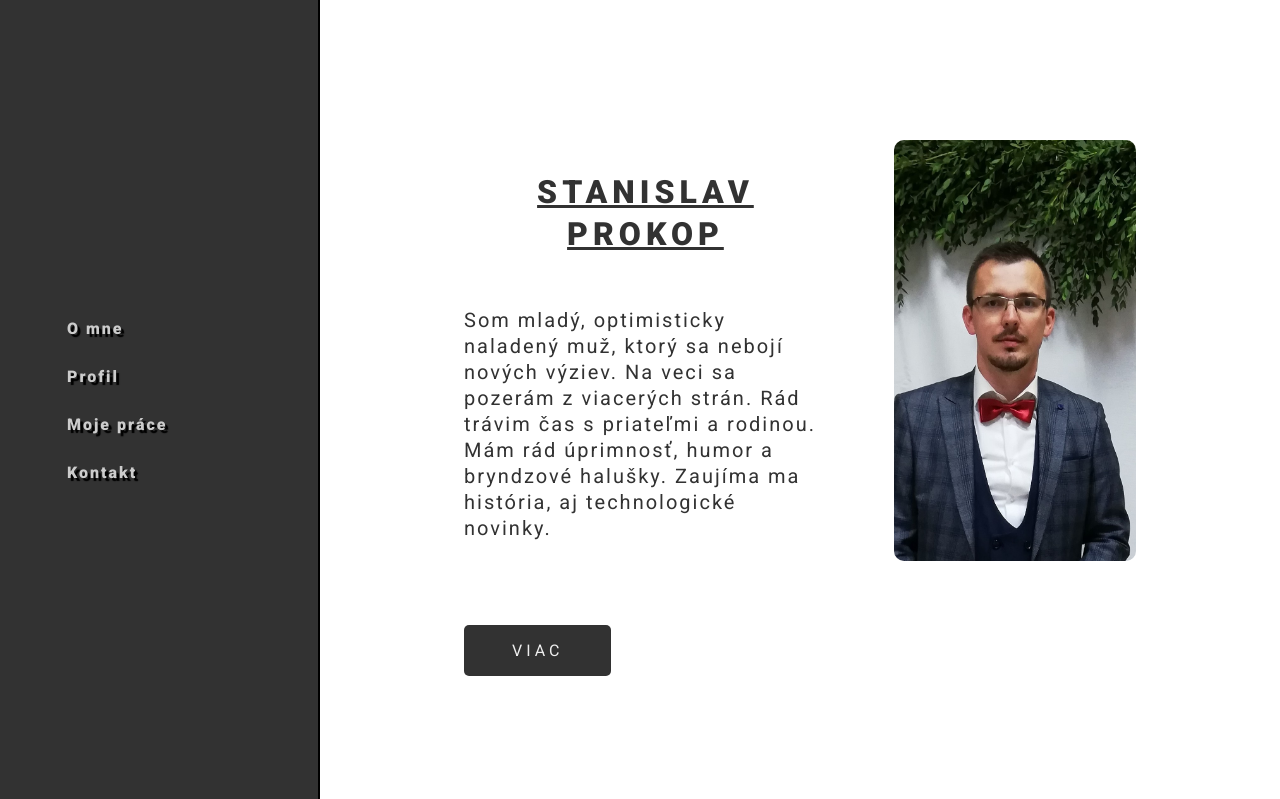
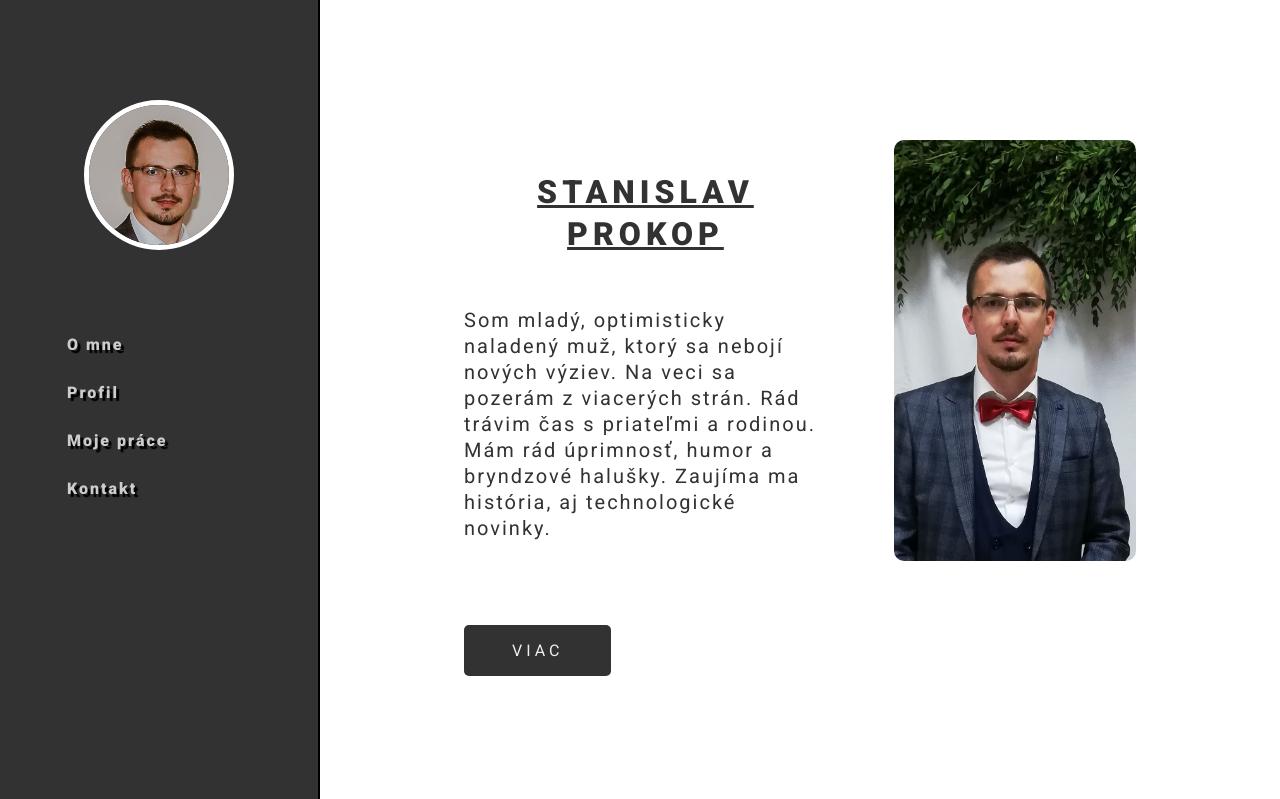
Before and after one commit to BaltazarQ/prokopstanislav, a PHP site: page /index.php in a window 1280 px wide. Shown: the top 799 px of the page. Run offline with PHP 8.4, Linux system fonts and the light colour scheme; some libraries are stand-ins or nearby versions.

Commit message:
Add profile photo to header

```diff
--- a/css/style.css
+++ b/css/style.css
@@ -72,11 +72,22 @@
   width: 25%;
   min-width: 250px;
   display: flex;
+  flex-direction: column;
+  align-items: center;
   justify-content: flex-start;
   background: #323232;
   position: fixed;
   height: 100vh;
   border-right: #000 2px solid;
+}
+
+.profile-photo {
+  margin: 100px auto 50px;
+}
+.profile-photo img {
+  width: 150px;
+  border-radius: 50%;
+  border: 5px solid #fff;
 }
 
 nav {
--- a/header.php
+++ b/header.php
@@ -1,3 +1,6 @@
+<section class="profile-photo">
+    <img src="images/profil-square.jpg" alt="rounded profil photo">
+</section>
 <nav>
     <ul class="menu">
         <li class="menu-icon"><i class=" horizontal fas fa-bars"></i>
--- a/scss/_header.scss
+++ b/scss/_header.scss
@@ -13,12 +13,22 @@
 header {
     width: 25%;
     min-width: 250px;
-    display: flex;
+    @include flex-column();
     justify-content: flex-start;
     background: $color-header;
     position: fixed;
     height: 100vh;
     border-right: #000 2px solid;
+}
+
+.profile-photo {
+    margin: 100px auto 50px;
+
+    img {
+        width: 150px;
+        border-radius: 50%;
+        border: 5px solid #fff;
+    }
 }
 
 nav {
```
Also changed, not shown: 1 other file.
